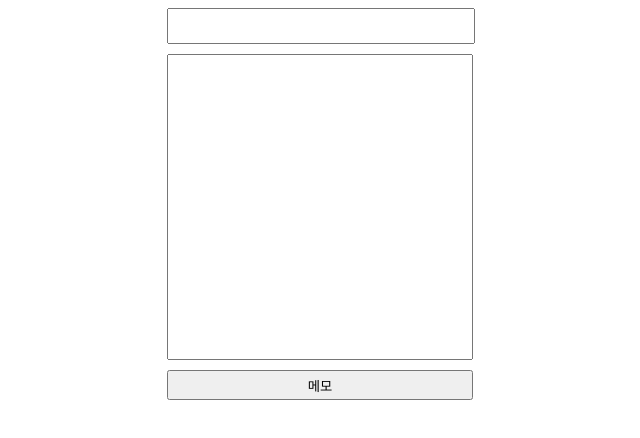
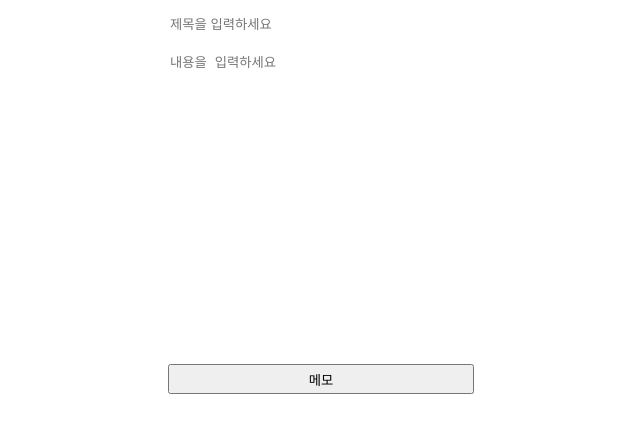
Before and after one commit to yejify/MEMO, a plain HTML site: page index.html in a window 1280 px wide. Shown: the whole page, without its empty margins (319-959 px from the left). Drawn offline with Linux system fonts and the light colour scheme.

Commit message:
css수정

```diff
--- a/index.html
+++ b/index.html
@@ -10,8 +10,8 @@
   <body>
     <main>
       <section>
-          <input type="text" name="" id="title" />
-          <textarea name="" id="content" cols="30" rows="10"></textarea>
+          <input type="text" name="" id="title" placeholder="제목을 입력하세요"/>
+          <textarea name="" id="content" cols="30" rows="10" placeholder="내용을 입력하세요"></textarea>
           <button id = "button">메모</button>
       </section>
       <section id="display"></section>
--- a/style.css
+++ b/style.css
@@ -10,6 +10,7 @@ input {
     width: 300px;
     height: 30px;
     margin-bottom: 10px;
+    border: none;
 }
 
 textarea {
@@ -18,6 +19,7 @@ textarea {
     height: 300px;
     margin-bottom: 10px;
     resize: none;
+    border: none;
 }
 
 button {
```
